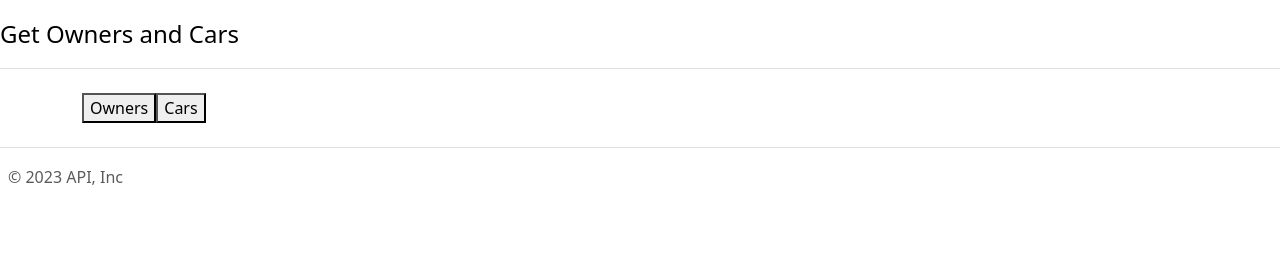
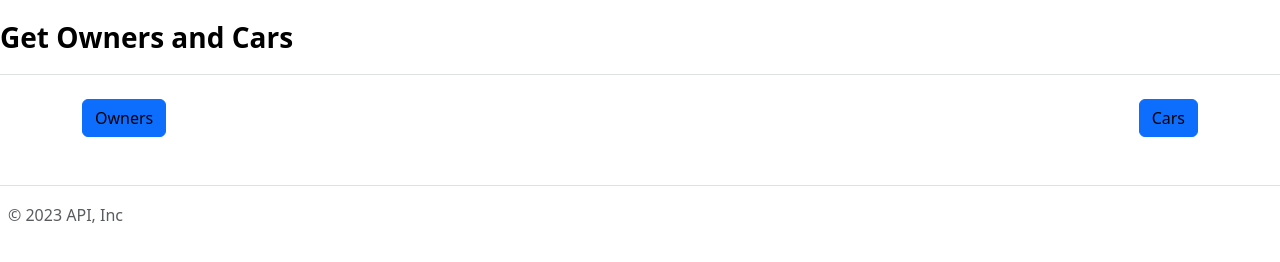
Before and after one commit to giselleRoss/ownersAPI, a website: page public/index.html in a window 1280 px wide. Drawn offline with nearby package versions, Linux system fonts and the light colour scheme.

Commit message:
Add style

```diff
--- a/public/index.html
+++ b/public/index.html
@@ -1,28 +1,29 @@
 <!DOCTYPE html>
 <html lang="en">
+
 <head>
     <meta charset="UTF-8">
     <meta name="viewport" content="width=device-width, initial-scale=1.0">
     <title>API</title>
     <link href="https://cdn.jsdelivr.net/npm/bootstrap@5.3.2/dist/css/bootstrap.min.css" rel="stylesheet" integrity="sha384-T3c6CoIi6uLrA9TneNEoa7RxnatzjcDSCmG1MXxSR1GAsXEV/Dwwykc2MPK8M2HN" crossorigin="anonymous">
     <script src="https://code.jquery.com/jquery-3.7.1.min.js" integrity="sha256-/JqT3SQfawRcv/BIHPThkBvs0OEvtFFmqPF/lYI/Cxo=" crossorigin="anonymous"></script>
+    <link rel="stylesheet" href="style.css">
 </head>
 
 <body>
     <header class="d-flex flex-wrap justify-content-center py-3 mb-4 border-bottom">
         <a href="#" class="d-flex align-items-center mb-3 mb-md-0 me-md-auto link-body-emphasis text-decoration-none">
-            <span id="title" class="fs-4">Get Owners and Cars</span>
+            <span id="title" class="fs-3 fw-bold text-black">Get Owners and Cars</span>
         </a>
     </header>
     <main>
         <div class="container text-center">
-            <div class="d-flex align-items-center mt-4">
-                <button id="ownersBtn">Owners</button>
-                <button id="carsBtn">Cars</button>
+            <div class="d-flex justify-content-between align-items-center mt-4">
+                <button id="ownersBtn" class="btn btn-primary me-2 text-black">Owners</button>
+                <button id="carsBtn" class="btn btn-primary text-black">Cars</button>
             </div>
-
-            <div id="ownersCarsContainer" class="d-flex justify-content-center">
-            </div>
+            <div id="ownersCarsContainer" class="mt-4"></div>
+            <ul id="ownersList" class="list-group"></ul>
         </div>
     </main>
     <footer class="d-flex flex-wrap justify-content-between align-items-center py-3 my-4 border-top">
@@ -37,8 +38,7 @@
             <li class="ms-3"><a class="text-body-secondary" href="#"><svg class="bi" width="24" height="24"><use xlink:href="#facebook"></use></svg></a></li>
         </ul>
     </footer>
+</body>
+<script src="./app.js"></script>
 
-
-</body>
-    <script src="./app.js"></script>
 </html>
```
Also changed, not shown: public/style.css (added, +8 -0 lines).
